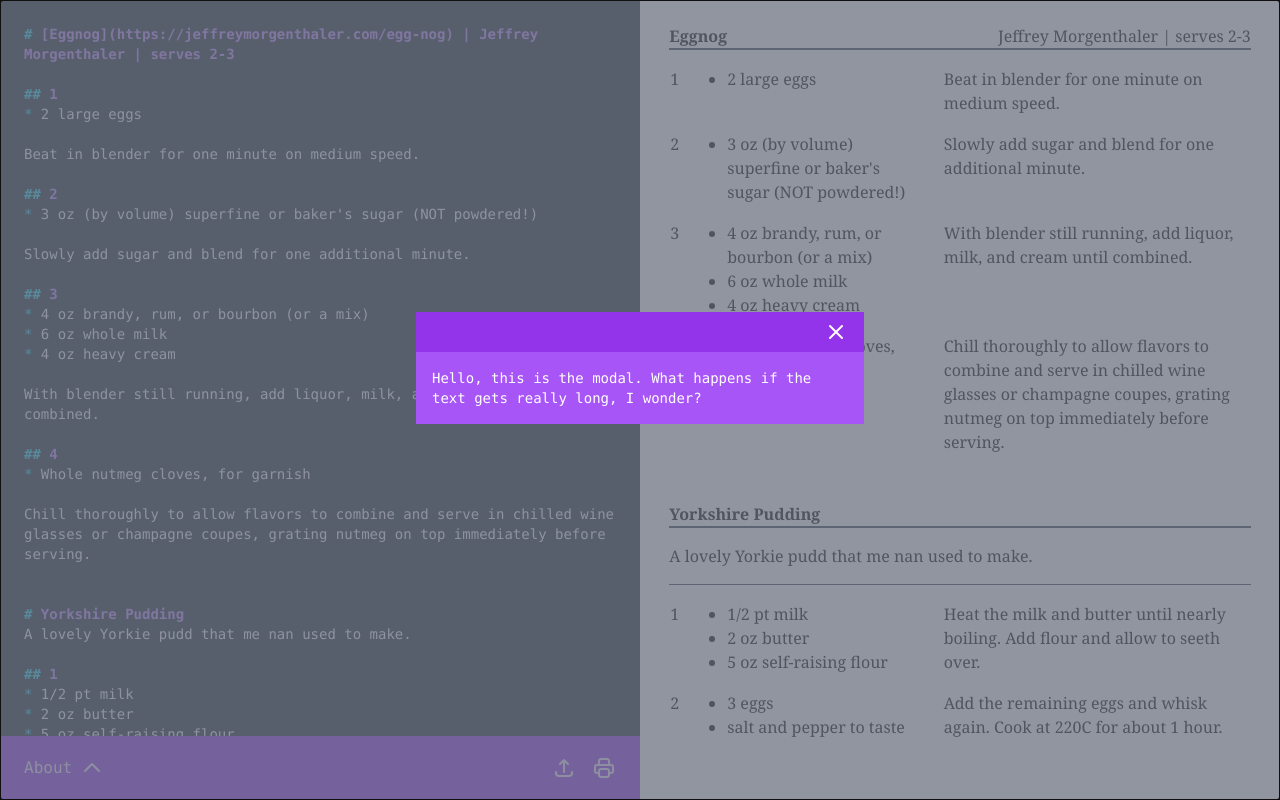
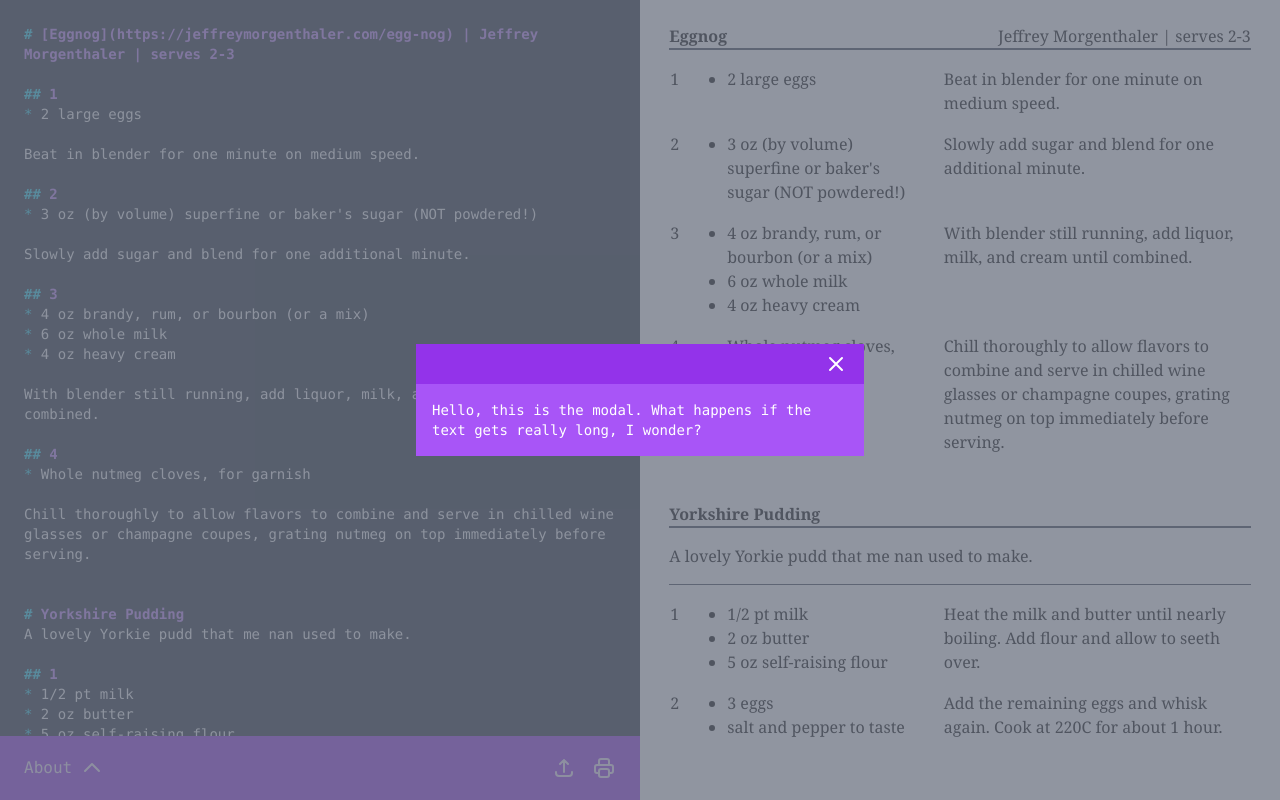
Before and after one commit to schoblaska/jotrecipes, a Next.js app: page / in a window 1280 px wide. Both pictures are taken after a click on the element 564 px from the left and 768 px from the top of the page. Built offline with nearby package versions, Linux system fonts and the light colour scheme.

Commit message:
simplify modal styles

```diff
--- a/src/components/Modal.tsx
+++ b/src/components/Modal.tsx
@@ -12,12 +12,10 @@ const Modal = ({ isOpen, setIsOpen, title }: ModalProps) => (
   <ReactModal
     ariaHideApp={false}
     isOpen={isOpen}
-    overlayClassName="fixed inset-0 bg-gray-500 bg-opacity-75 transition-opacity"
-    className="flex min-h-screen justify-center px-4 pt-4 pb-20"
+    overlayClassName="fixed inset-0 bg-gray-500 bg-opacity-75 transition-opacity flex flex-col justify-center min-h-screen"
+    className="mx-auto max-w-md font-mono text-sm text-white focus:outline-0"
     onRequestClose={() => setIsOpen(false)}
   >
-    <div className="flex flex-col justify-center">
-      <div className="max-w-md font-mono text-sm text-white">
     <div className="flex items-center justify-end bg-purple-600 px-4 py-2">
       <div className="flex-grow leading-none">{title}</div>
       <div
@@ -32,8 +30,6 @@ const Modal = ({ isOpen, setIsOpen, title }: ModalProps) => (
       Hello, this is the modal. What happens if the text gets really long, I
       wonder?
     </div>
-      </div>
-    </div>
   </ReactModal>
 );
 
```
Lines whose indentation alone changed are shown as unchanged.
